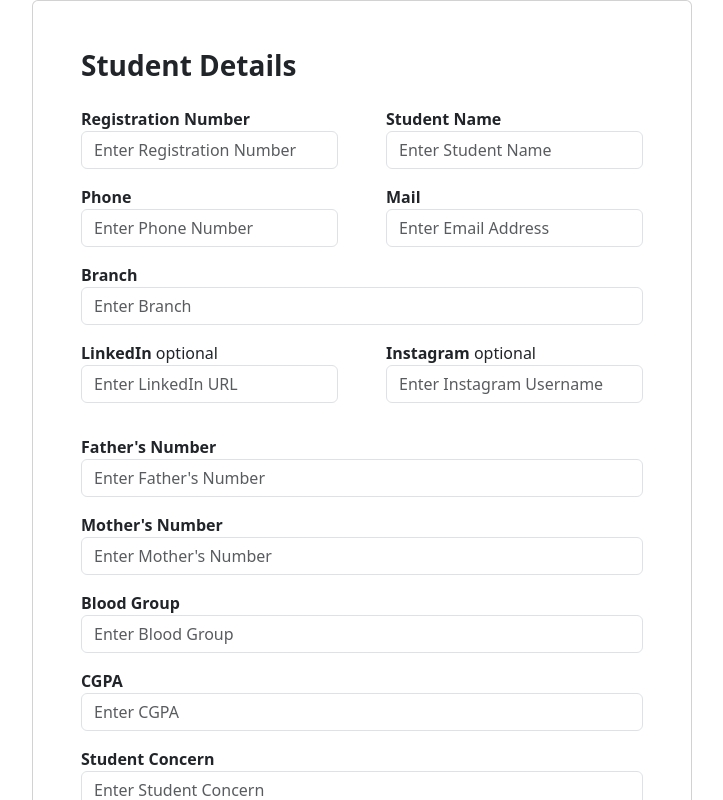
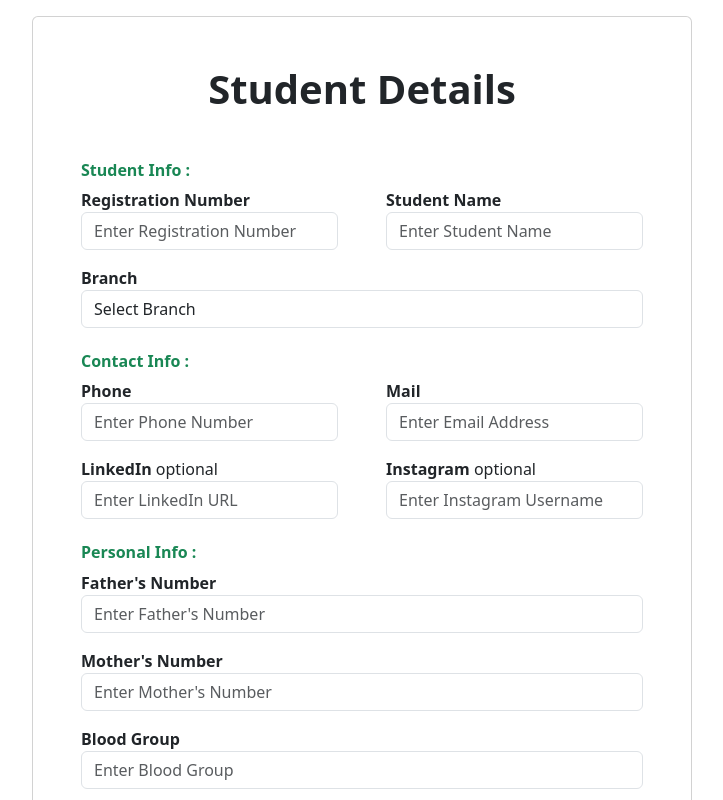
Before and after one commit to Prithivi36/ClassroomManagement, a React (Vite) app: page /register in a window 1280 px wide. Shown: the top 800 px of the page, without its empty margins (278-1001 px from the left). Built offline with nearby package versions, Linux system fonts and the light colour scheme.

Commit message:
Tables fixed

```diff
--- a/src/Api/StudentApi.js
+++ b/src/Api/StudentApi.js
@@ -1,6 +1,6 @@
 import axios from "axios";
 
-const Baseurl="http://192.168.1.2:8080/"
+const Baseurl="http://192.168.1.3:8080/"
 
 export function getAllStudent(){
     return axios.get(Baseurl+'student/getAll')
@@ -25,3 +25,7 @@ export function postRequest(req){
 export function sendStudent(detail){
     return axios.post(Baseurl+'student/new',detail)
 }
+
+export function sendAbsent(outlist){
+    return axios.post(Baseurl+'absent/send',outlist)
+}
--- a/src/Pages/Absent/AbsentMarkdown.jsx
+++ b/src/Pages/Absent/AbsentMarkdown.jsx
@@ -1,4 +1,5 @@
 import React from 'react';
+import { sendAbsent } from '../../Api/StudentApi';
 
 function AbsentMarkdown() {
     const studentsNumbers = [];
@@ -23,7 +24,15 @@ function AbsentMarkdown() {
             setOutGoingList({incomingList:[...selectedStudents]})
         },[selectedStudents]
     )
-console.log(outGoingList)
+
+    function onSend(){
+        sendAbsent(outGoingList).then(
+            res=>{
+                console.log(res.data)
+            }
+        )
+    }
+
     function isSelected(student) {
         return selectedStudents.has(student);
     }
@@ -52,7 +61,7 @@ console.log(outGoingList)
                             <i className="bi text-success bi-x-circle-fill" onClick={() => addSelectedStudent(student)}></i>
                         </div>
                     ))}
-                    <button className="btn btn-primary btn-sm my-2">Submit</button>
+                    <button onClick={onSend} className="btn btn-primary btn-sm my-2">Submit</button>
                 </div>
             </div>
             <input className='form-control' type="number" placeholder='Enter reg. no' />
--- a/src/Pages/Home/Components/Table/AbsentTable.jsx
+++ b/src/Pages/Home/Components/Table/AbsentTable.jsx
@@ -18,6 +18,7 @@ function AbsentTable(props) {
             <tr key={day.id} >
                     <td>{day.id}</td>
                     <td>{day.date}</td>
+                    <td>{day.hour}</td>
             </tr>
         )
     })
@@ -29,6 +30,7 @@ function AbsentTable(props) {
                 <tr className='table-dark'>
                     <td>Id</td>
                     <td>Date</td>
+                    <td>Hour</td>
                 </tr>
             </thead>
             <tbody>
--- a/src/Pages/Home/Components/Table/IssuesTable.jsx
+++ b/src/Pages/Home/Components/Table/IssuesTable.jsx
@@ -23,7 +23,6 @@ function IssuesTable(props) {
           {stars}
         </div>
     </div>
-    <button className="btn btn-primary">Add</button>
     </>
   )
 }
--- a/src/Pages/Register/RegisterPage.jsx
+++ b/src/Pages/Register/RegisterPage.jsx
@@ -17,7 +17,7 @@ function RegisterPage() {
         motherNumber: '',
         bloodGroup: '',
         cgpa: '',
-        studentConcern: '',
+        studentConcern: 0,
         password: ''
       })
 
@@ -38,11 +38,12 @@ function RegisterPage() {
       console.log(student)
   return (
     <div className='d-flex justify-content-center align-items-center'>
-        <div className="card p-5">
-            <h3 className="fw-bolder">Student Details</h3>
+        <div className="card my-3 mx-3 mx-md-0 p-5">
+            <h1 className="fw-bolder text-center mb-5">Student Details</h1>
 
-            <div className="d-flex mt-3">
-                <div className="form-group me-5">
+            <h6 className='text-success fw-bolder'>Student Info : </h6>
+            <div className="d-md-flex ">
+                <div className="form-group me-md-5">
                     <label className="fw-bolder" htmlFor="regNo">Registration Number</label>
                     <input onChange={handleChange} name='regNo' type="number" className="form-control" id="regNo" placeholder="Enter Registration Number" />
                 </div>
@@ -51,8 +52,18 @@ function RegisterPage() {
                     <input onChange={handleChange}  name='studentName' type="text" className="form-control" id="studentName" placeholder="Enter Student Name" />
                 </div>
             </div>
-            <div className="d-flex mt-3">
-                <div className="form-group me-5">
+            <div className=" mt-3">
+                <div className="form-group">
+                    <label className="fw-bolder" htmlFor="branch">Branch</label>
+                    <select onChange={handleChange}  name='branch' type="text" className="form-control" id="branch">
+                        <option value="">Select Branch</option>
+                        <option value="B.Tech Artificial Intelligence and Data Science">B.Tech Artificial Intelligence and Data Science</option>
+                    </select>
+                </div>
+            </div>
+            <h6 className='text-success fw-bolder mt-4'>Contact Info : </h6>
+            <div className="d-md-flex ">
+                <div className="form-group me-md-5">
                     <label className="fw-bolder" htmlFor="phone">Phone</label>
                     <input onChange={handleChange}  name='phone' type="number" className="form-control" id="phone" placeholder="Enter Phone Number" />
                 </div>
@@ -61,14 +72,9 @@ function RegisterPage() {
                     <input onChange={handleChange}  name='mail' type="email" className="form-control" id="mail" placeholder="Enter Email Address" />
                 </div>
             </div>
-            <div className=" mt-3">
-                <div className="form-group">
-                    <label className="fw-bolder" htmlFor="branch">Branch</label>
-                    <input onChange={handleChange}  name='branch' type="text" className="form-control" id="branch" placeholder="Enter Branch" />
-                </div>
-            </div>
-            <div className="d-flex mt-3">
-                <div className="form-group me-5">
+
+            <div className="d-md-flex mt-3">
+                <div className="form-group me-md-5">
                     <label className="fw-bolder" htmlFor="linkedin">LinkedIn <span className='fw-light'> optional</span></label>
                     <input onChange={handleChange}  name='linkedin' type="text" className="form-control" id="linkedin" placeholder="Enter LinkedIn URL" />
                 </div>
@@ -77,8 +83,11 @@ function RegisterPage() {
                     <input onChange={handleChange}  name='instagram' type="text" className="form-control" id="instagram" placeholder="Enter Instagram Username" />
                 </div>
             </div>
-            <div className=" mt-3">
-                <div className="form-group mt-3">
+
+            <h6 className='text-success fw-bolder mt-4'>Personal Info : </h6>
+
+            <div className=" ">
+                <div className="form-group ">
                     <label className="fw-bolder" htmlFor="fatherNumber">Father's Number</label>
                     <input onChange={handleChange}  name='fatherNumber' type="number" className="form-control" id="fatherNumber" placeholder="Enter Father's Number" />
                 </div>
@@ -95,10 +104,6 @@ function RegisterPage() {
                     <input onChange={handleChange}  name='cgpa' type="number" className="form-control" id="cgpa" placeholder="Enter CGPA" />
                 </div>
                 <div className="form-group mt-3">
-                    <label className="fw-bolder" htmlFor="studentConcern">Student Concern</label>
-                    <input onChange={handleChange}  name='studentConcern' type="number" className="form-control" id="studentConcern" placeholder="Enter Student Concern" />
-                </div>
-                <div className="form-group mt-3">
                     <label className="fw-bolder" htmlFor="password">Password</label>
                     <input onChange={handleChange}  name='password' type="password" className="form-control" id="password" placeholder="Enter Password" />
                 </div>
```
